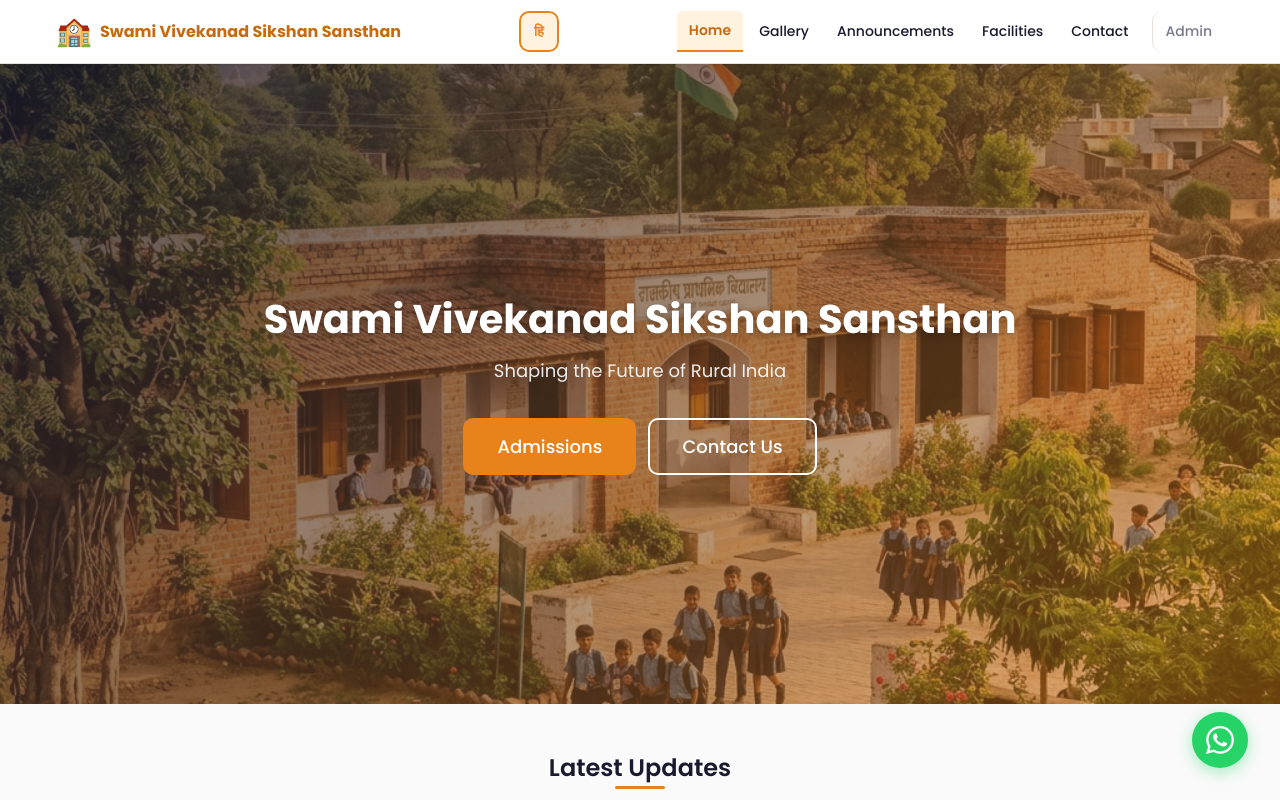
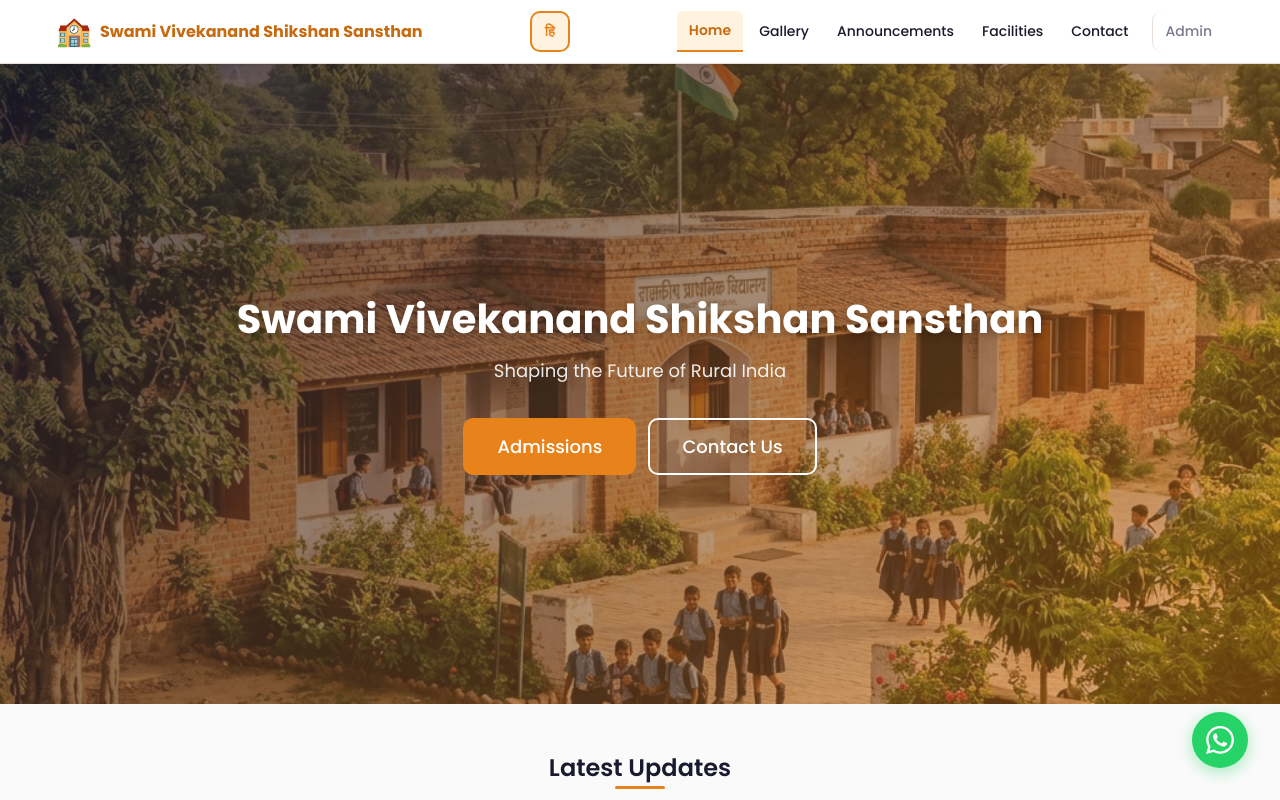
Before and after one commit to Abhi2507-star/Svami-Vivekanand-Sikshan-Sansthan-, a React (Vite) app: page / in a window 1280 px wide. Shown: the top 800 px of the page. Built offline with nearby package versions, Linux system fonts and the light colour scheme.

Commit message:
Corrected school name spelling and updated address details

```diff
--- a/index.html
+++ b/index.html
@@ -3,11 +3,11 @@
   <head>
     <meta charset="UTF-8" />
     <meta name="viewport" content="width=device-width, initial-scale=1.0" />
-    <meta name="description" content="Swami Vivekanad Sikshan Sansthan - Providing quality education in rural India. Admissions open for classes Nursery to 8th." />
+    <meta name="description" content="Swami Vivekanand Shikshan Sansthan - Providing quality education in rural India. Admissions open for classes Nursery to 8th." />
     <meta name="theme-color" content="#E8821A" />
     <meta name="apple-mobile-web-app-capable" content="yes" />
     <meta name="apple-mobile-web-app-status-bar-style" content="default" />
-    <title>Swami Vivekanad Sikshan Sansthan | Shaping Future of Rural India</title>
+    <title>Swami Vivekanand Shikshan Sansthan | Shaping Future of Rural India</title>
     <link rel="preconnect" href="https://fonts.googleapis.com" />
     <link rel="preconnect" href="https://fonts.gstatic.com" crossorigin />
     <link href="https://fonts.googleapis.com/css2?family=Poppins:wght@400;500;600;700&display=swap" rel="stylesheet" />
--- a/src/components/WhatsAppButton.jsx
+++ b/src/components/WhatsAppButton.jsx
@@ -2,7 +2,7 @@ import './WhatsAppButton.css';
 
 export default function WhatsAppButton() {
   const phone = '919838226955';
-  const message = encodeURIComponent('Hello! I want to know about Swami Vivekanad Sikshan Sansthan.');
+  const message = encodeURIComponent('Hello! I want to know about Swami Vivekanand Shikshan Sansthan.');
 
   return (
     <a
--- a/src/data/defaults.js
+++ b/src/data/defaults.js
@@ -87,7 +87,7 @@ export const defaultManager = {
   designation: 'School Manager',
   designationHi: 'विद्यालय प्रबंधक',
   photo: '/images/manager.png',
-  message: 'Welcome to Swami Vivekanad Sikshan Sansthan. Our mission is to provide quality education to every child in our community. We believe that education is the foundation of a better future, and we are committed to nurturing young minds with values, knowledge, and skills. Together, let us shape the future of our village and nation.',
+  message: 'Welcome to Swami Vivekanand Shikshan Sansthan. Our mission is to provide quality education to every child in our community. We believe that education is the foundation of a better future, and we are committed to nurturing young minds with values, knowledge, and skills. Together, let us shape the future of our village and nation.',
   messageHi: 'स्वामी विवेकानंद शिक्षण संस्थान में आपका स्वागत है। हमारा उद्देश्य हमारे समुदाय के हर बच्चे को गुणवत्तापूर्ण शिक्षा प्रदान करना है। हम मानते हैं कि शिक्षा बेहतर भविष्य की नींव है, और हम मूल्यों, ज्ञान और कौशल के साथ युवा मस्तिष्कों को पोषित करने के लिए प्रतिबद्ध हैं। आइए, मिलकर अपने गांव और राष्ट्र का भविष्य संवारें।',
 };
 
--- a/src/data/translations.js
+++ b/src/data/translations.js
@@ -1,7 +1,7 @@
 const translations = {
   en: {
     // Navbar
-    schoolName: 'Swami Vivekanad Sikshan Sansthan',
+    schoolName: 'Swami Vivekanand Shikshan Sansthan',
     home: 'Home',
     gallery: 'Gallery',
     announcements: 'Announcements',
@@ -54,7 +54,7 @@ const translations = {
     phone: 'Phone',
     email: 'Email',
     address: 'Address',
-    addressText: 'Swami Vivekanad Sikshan Sansthan, Haripur, kadipur Sultanpur, Uttar Pradesh 228161',
+    addressText: 'Swami Vivekanand Shikshan Sansthan, Haripur, Karaudi Kalan, Kadipur Sultanpur, Uttar Pradesh 228161',
     phoneText: '+91 98382 26955',
     emailText: 'info@ptlaltaprasadschool.edu.in',
 
@@ -62,7 +62,7 @@ const translations = {
 
     quickLinks: 'Quick Links',
     contactInfo: 'Contact Info',
-    copyright: '© 2026 Swami Vivekanad Sikshan Sansthan. All rights reserved.',
+    copyright: '© 2026 Swami Vivekanand Shikshan Sansthan. All rights reserved.',
     madeWith: 'Made with ❤️ for our community',
 
     // Location
@@ -155,7 +155,7 @@ const translations = {
     phone: 'फ़ोन',
     email: 'ईमेल',
     address: 'पता',
-    addressText: 'स्वामी विवेकानंद शिक्षण संस्थान, हरिपुर, कादीपुर सुल्तानपुर, उत्तर प्रदेश 228161',
+    addressText: 'स्वामी विवेकानंद शिक्षण संस्थान, हरिपुर, करौंदी कलां, कादीपुर सुल्तानपुर, उत्तर प्रदेश 228161',
     phoneText: '+91 98382 26955',
     emailText: 'info@ptlaltaprasadschool.edu.in',
 
```
